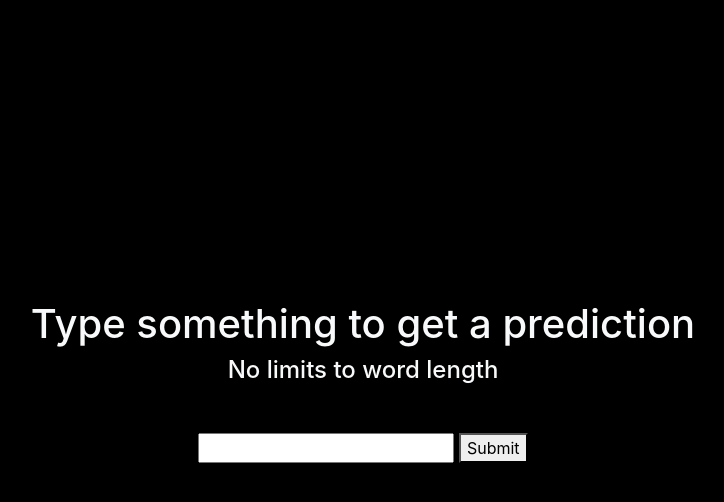
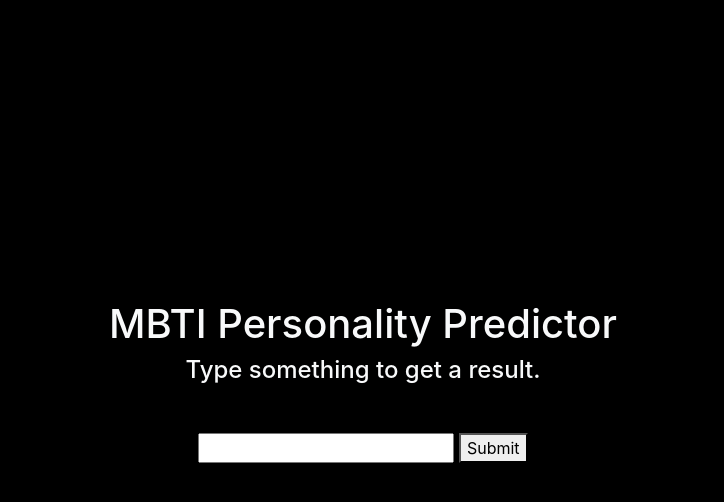
Before and after one commit to jhonatanparada499/mbti-classifier-web-app, a Flask app: page / in a window 1280 px wide. Shown: the top 502 px of the page, without its empty margins (277-1001 px from the left). Run offline with Flask 3, Linux system fonts and the light colour scheme; parts of the project's set-up code (start-up, migrations or seed data) failed here and were passed over; some libraries are stand-ins or nearby versions.

```diff
--- a/app/templates/index.html
+++ b/app/templates/index.html
@@ -1,15 +1,15 @@
 <!doctype html>
 <html>
   <head>
-    <title>MBTI Classifier</title>
+    <title>Personality Predictor</title>
     <link rel="stylesheet" href="https://maxcdn.bootstrapcdn.com/bootstrap/4.0.0/css/bootstrap.min.css"
       integrity="sha384-Gn5384xqQ1aoWXA+058RXPxPg6fy4IWvTNh0E263XmFcJlSAwiGgFAW/dAiS6JXm" crossorigin="anonymous">
   </head>
   <body style="background-color:black">
     <div id="maintext"
       style="position:absolute; margin:auto; width:700px; height:200px; text-align:center; top:0; bottom: 0; left: 0; right: 0;">
-      <h1 class="text-light mb-2"> Type something to get a prediction </h1>
-      <h4 class="text-light mb-5">No limits to word length</h4>
+      <h1 class="text-light mb-2">MBTI Personality Predictor</h1>
+      <h4 class="text-light mb-5">Type something to get a result.</h4>
       <form method=post>
         <p class="text-light">
           <input type="text" id="user_text" name="user_text">
```
